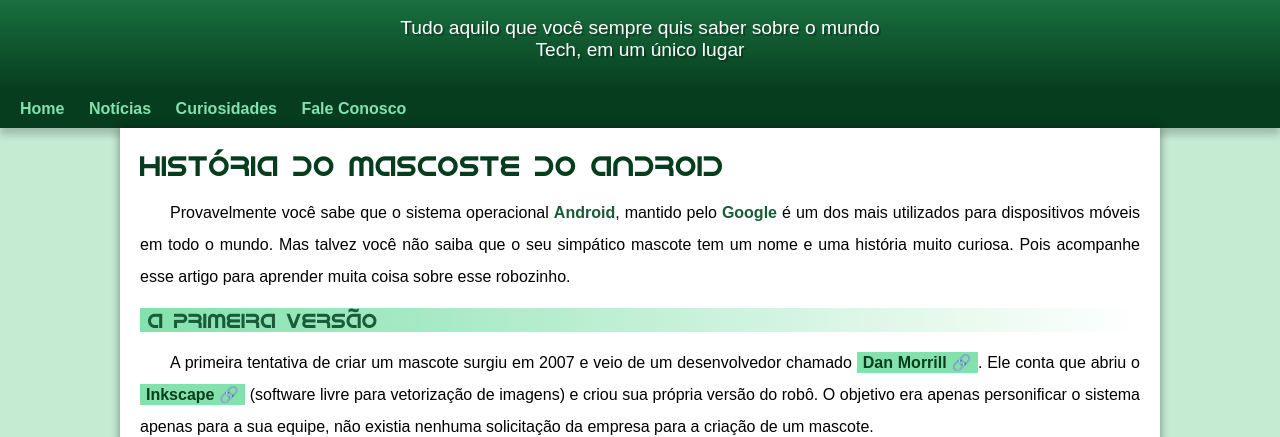
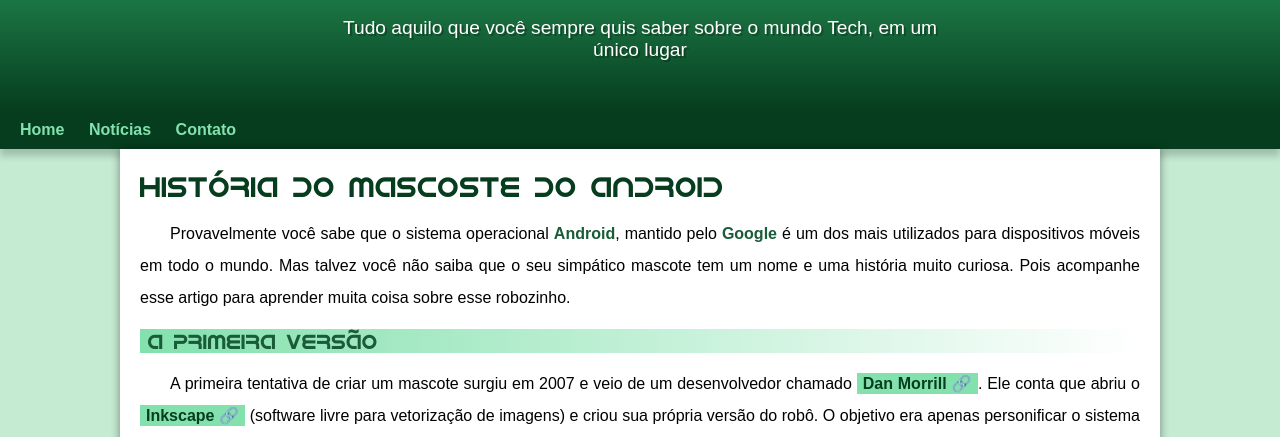
Before and after one commit to michelwendell/projeto-android, a plain HTML site: page index.html in a window 1280 px wide. Shown: the part 100-537 px from the top of the page. Drawn offline with Linux system fonts and the light colour scheme.

Commit message:
problema no nav corrigido

```diff
--- a/estilo/style.css
+++ b/estilo/style.css
@@ -63,11 +63,11 @@
     color: white;
     font-family: var(--fonte-padrao);
     font-size: 1.2em;
-    width: 500px;
+    max-width: 600px;
     padding-right: 10px;
     padding-left: 10px;
     margin: auto;
-    margin-bottom: 30px;
+    padding-bottom: 50px;
     text-shadow: 2px 2px 0px rgba(0, 0, 0, 0.267);
 }
 
--- a/index.html
+++ b/index.html
@@ -15,8 +15,7 @@
         <nav>
             <a href="#">Home</a>
             <a href="#">Notícias</a>
-            <a href="#">Curiosidades</a>
-            <a href="#">Fale Conosco</a>
+            <a href="#">Contato</a>
         </nav>
         <main>
             <article>
```
